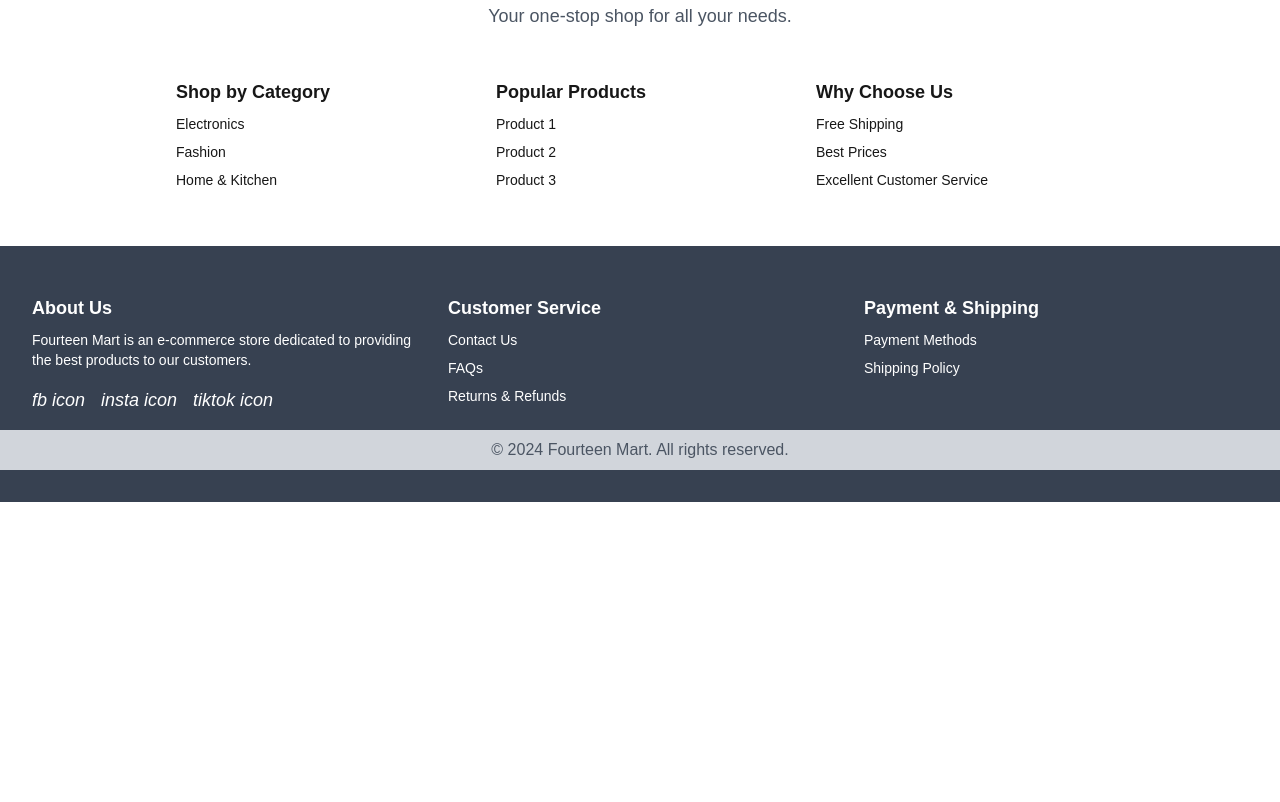
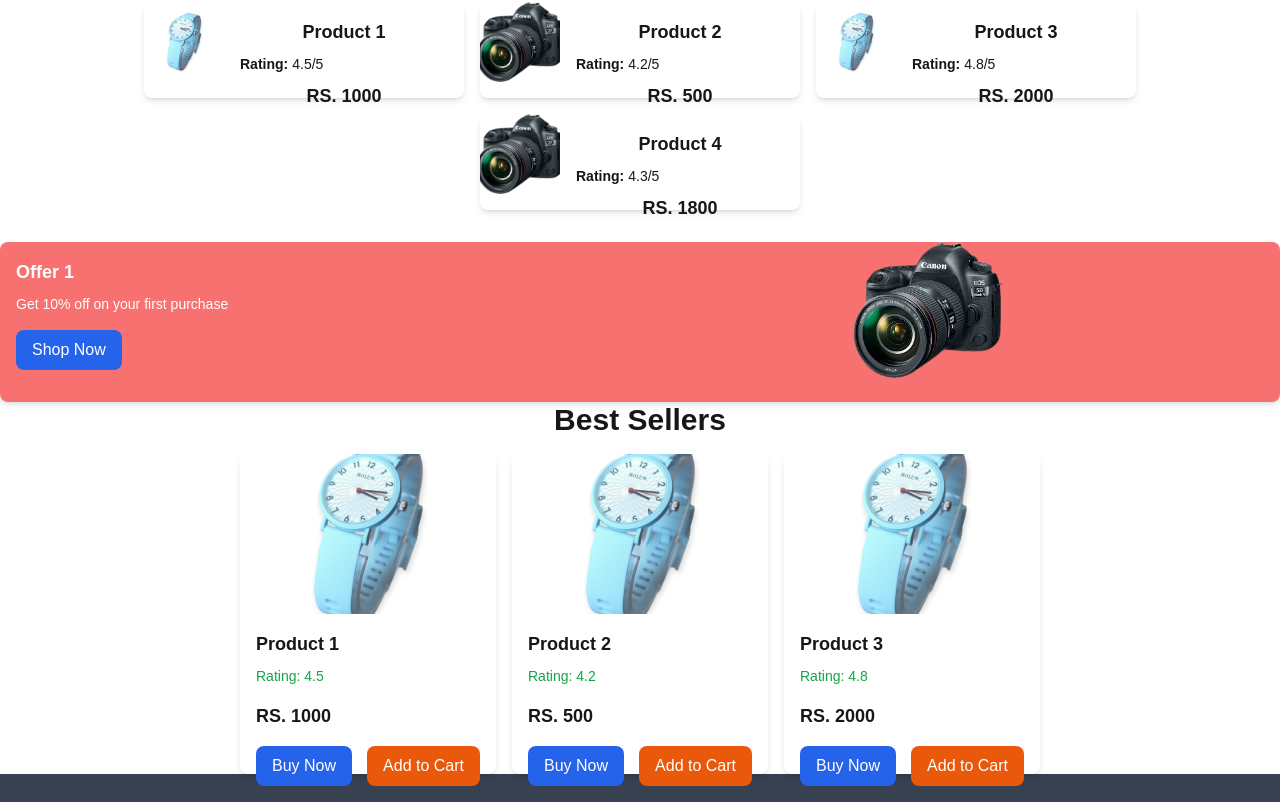
Before and after one commit to MIREHMAN/fourteen-mart, a Next.js app: page / in a window 1280 px wide. Shown: the part 478-1280 px from the top of the page. Before the commit the page ends 980 px from the top, so only its background shows below. Built offline with nearby package versions, Linux system fonts and the light colour scheme.

Commit message:
On the way

```diff
--- /dev/null
+++ b/app/components/HotProductsCard/HotProductsCard.jsx
@@ -0,0 +1,19 @@
+import React from 'react';
+
+function HotProductsCard({ rating, image, title, price, onClick }) {
+  return (
+    <button onClick={onClick} className="flex w-full md:w-80 h-24 bg-white shadow-md rounded-lg cursor-pointer">
+      <img src={image} alt={title} className="w-20 h-20 object-cover rounded-lg" />
+      <div className="flex-1 p-4">
+        <h3 className="text-lg font-bold mb-2">{title}</h3>
+        <div className="flex items-center mb-2">
+          <span className="text-sm font-bold mr-1">Rating:</span>
+          <span className="text-sm">{rating}/5</span>
+        </div>
+        <p className="text-lg font-bold">RS. {price}</p>
+      </div>
+    </button>
+  );
+}
+
+export default HotProductsCard;
--- /dev/null
+++ b/app/components/OfferCard/OfferCard.jsx
@@ -0,0 +1,29 @@
+import Link from "next/link";
+import Image from "next/image";
+
+const OfferCard = ({ title, offer, image, ctaText, ctaLink }) => {
+  return (
+    <div className="bg-red-400 shadow-md rounded-lg w-full h-40 cursor-pointer flex">
+      <div className="w-2/3 p-4">
+        <h3 className="text-lg text-white font-bold mb-2">{title}</h3>
+        <p className="text-sm text-white mb-4">{offer}</p>
+        <Link href={ctaLink}>
+          <button className="bg-blue-600 text-white px-4 py-2 rounded-lg hover:bg-blue-700">
+            {ctaText}
+          </button>
+        </Link>
+      </div>
+      <div className="w-1/3">
+        <Image
+          src={image}
+          alt={title}
+          width={150}
+          height={150}
+          className=" object-cover rounded-r-lg"
+        />
+      </div>
+    </div>
+  );
+};
+
+export default OfferCard;
--- /dev/null
+++ b/app/components/ProductCard/ProductCard.jsx
@@ -0,0 +1,35 @@
+import Image from 'next/image';
+import Link from 'next/link';
+
+const ProductCard = ({ title, price, rating, image }) => {
+  return (
+    <div className="bg-white shadow-md rounded-lg w-64 h-80 cursor-pointer">
+      <Link href="#">
+        <Image
+          src={image}
+          alt={title}
+          width={200}
+          height={200}
+          className="w-full h-40 object-cover rounded-t-lg"
+        />
+      </Link>
+      <div className="p-4">
+        <h3 className="text-lg font-bold mb-2">{title}</h3>
+        <p className="text-sm text-green-600 mb-4">Rating: {rating}</p>
+        <p className="text-lg font-bold mb-4">RS. {price}</p>
+        <div className="flex justify-between">
+          <Link href="#">
+            <button className="bg-blue-600 text-white px-4 py-2 rounded-lg hover:bg-blue-700">
+              Buy Now
+            </button>
+          </Link>
+          <button className="bg-orange-600 text-white px-4 py-2 rounded-lg hover:bg-orange-700">
+            Add to Cart
+          </button>
+        </div>
+      </div>
+    </div>
+  );
+};
+
+export default ProductCard;
--- a/app/page.jsx
+++ b/app/page.jsx
@@ -1,4 +1,7 @@
 import Carousel from "./components/Carousel/Carousel";
+import HotProductsCard from "./components/HotProductsCard/HotProductsCard";
+import OfferCard from "./components/OfferCard/OfferCard";
+import ProductCard from './components/ProductCard/ProductCard';
 
 function Home() {
   const images = [
@@ -18,39 +21,117 @@ function Home() {
       alt: "Banner 3",
     },
   ];
+
+  const hotProducts = [
+    {
+      id: 1,
+      rating: 4.5,
+      image: "/watch1.jpg",
+      title: "Product 1",
+      price: 1000,
+    },
+    {
+      id: 2,
+      rating: 4.2,
+      image: "/camera.png",
+      title: "Product 2",
+      price: 500,
+    },
+    {
+      id: 3,
+      rating: 4.8,
+      image: "/watch1.jpg",
+      title: "Product 3",
+      price: 2000,
+    },
+    {
+      id: 4,
+      rating: 4.3,
+      image: "/camera.png",
+      title: "Product 4",
+      price: 1800,
+    },
+  ];
+  const offers = [
+    {
+      id: 1,
+      title: "Offer 1",
+      offer: "Get 10% off on your first purchase",
+      image: "/camera.png",
+      ctaText: "Shop Now",
+      ctaLink: "/products",
+    },
+
+
+  ];
+
+  const bestSellers = [
+    {
+      id: 1,
+      title: "Product 1",
+      price: 1000,
+      rating: 4.5,
+      image: "/watch1.jpg",
+    },
+    {
+      id: 2,
+      title: "Product 2",
+      price: 500,
+      rating: 4.2,
+      image: "/watch1.jpg",
+    },
+    {
+      id: 3,
+      title: "Product 3",
+      price: 2000,
+      rating: 4.8,
+      image: "/watch1.jpg",
+    },
+  ];
+
   return (
     <div className="w-full mx-auto">
       <Carousel items={images} />
-      <h2 className="text-3xl font-bold mb-4 text-center">Welcome to Fourteen Mart</h2>
-      <p className="text-lg text-gray-600 mb-8 text-center">
-        Your one-stop shop for all your needs.
-      </p>
-      <div className="flex flex-wrap justify-center mb-8">
-        <div className="w-full md:w-1/3 xl:w-1/4 p-4">
-          <h3 className="text-lg font-bold mb-2">Shop by Category</h3>
-          <ul className="text-sm">
-            <li className="mb-2">Electronics</li>
-            <li className="mb-2">Fashion</li>
-            <li className="mb-2">Home & Kitchen</li>
-          </ul>
-        </div>
-        <div className="w-full md:w-1/3 xl:w-1/4 p-4">
-          <h3 className="text-lg font-bold mb-2">Popular Products</h3>
-          <ul className="text-sm">
-            <li className="mb-2">Product 1</li>
-            <li className="mb-2">Product 2</li>
-            <li className="mb-2">Product 3</li>
-          </ul>
-        </div>
-        <div className="w-full md:w-1/3 xl:w-1/4 p-4">
-          <h3 className="text-lg font-bold mb-2">Why Choose Us</h3>
-          <ul className="text-sm">
-            <li className="mb-2">Free Shipping</li>
-            <li className="mb-2">Best Prices</li>
-            <li className="mb-2">Excellent Customer Service</li>
-          </ul>
-        </div>
+      <h2 className="text-3xl font-bold mb-4 text-center">Hot Products</h2>
+      <div className="flex flex-wrap justify-center gap-4">
+        {hotProducts.map((product) => (
+          <HotProductsCard
+            key={product.id}
+            rating={product.rating}
+            image={product.image}
+            title={product.title}
+            price={product.price}
+          />
+        ))}
       </div>
+
+
+      <div className="flex flex-wrap justify-center gap-4 mt-8">
+        {offers.map((offer) => (
+          <OfferCard
+            key={offer.id}
+            title={offer.title}
+            offer={offer.offer}
+            image={offer.image}
+            ctaText={offer.ctaText}
+            ctaLink={offer.ctaLink}
+          />
+        ))}
+      </div>
+
+      <h2 className="text-3xl font-bold mb-4 text-center">Best Sellers</h2>
+      <div className="flex flex-wrap justify-center gap-4">
+        {bestSellers.map((product) => (
+          <ProductCard
+            key={product.id}
+            title={product.title}
+            price={product.price}
+            rating={product.rating}
+            image={product.image}
+          />
+        ))}
+      </div>
+
     </div>
   );
 }
```
